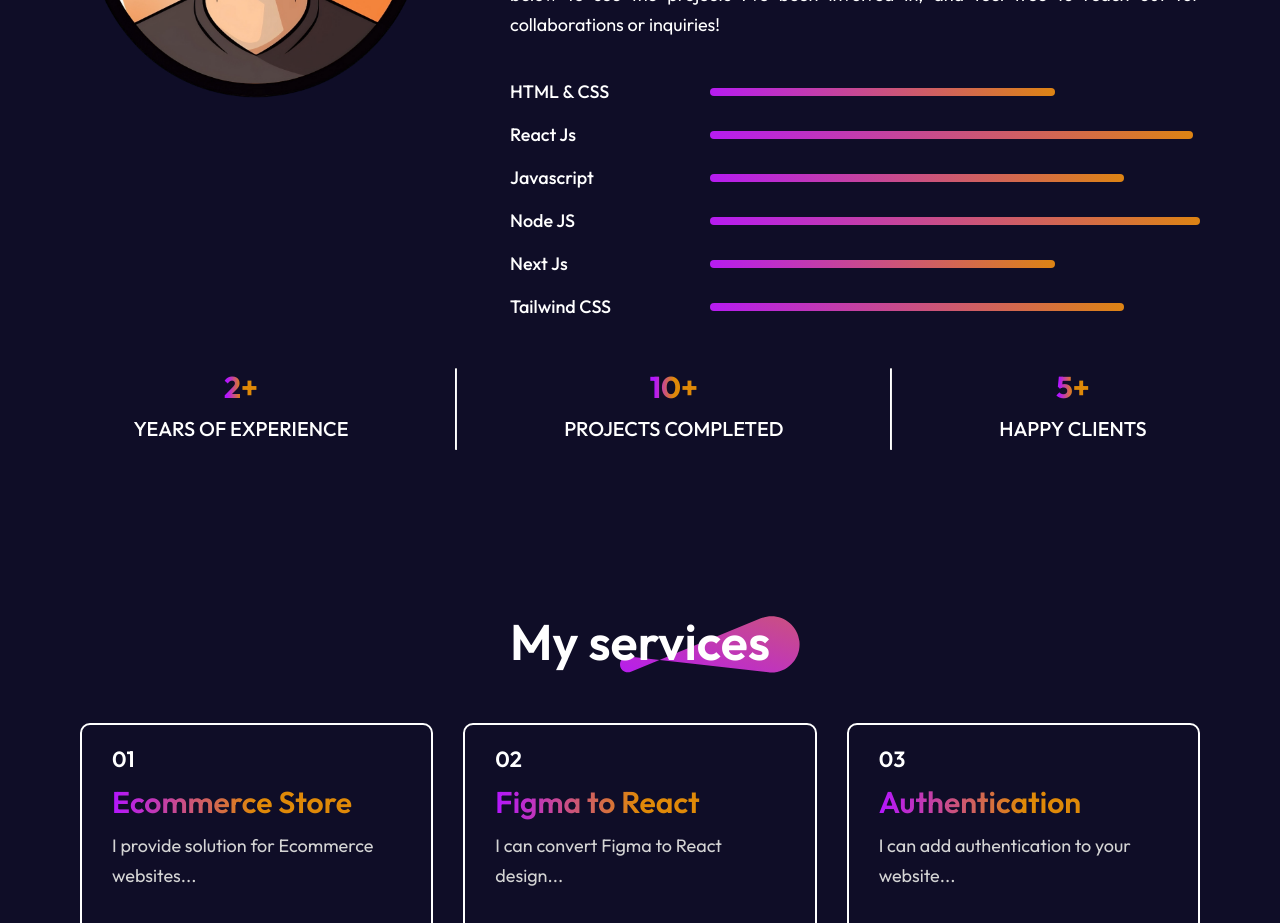
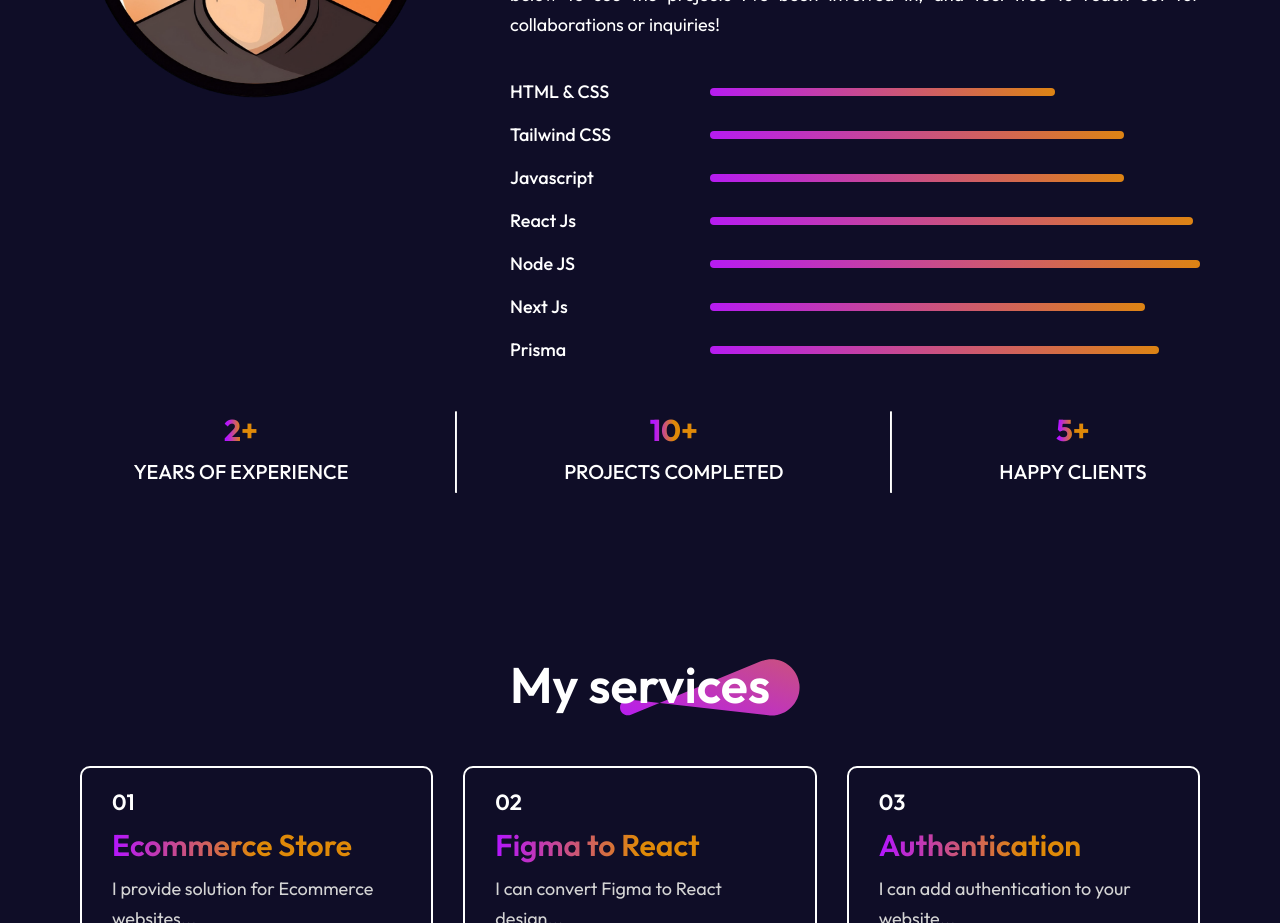
Before and after one commit to mdshafiqcs/react-portfolio, a React (Vite) app: page / in a window 1280 px wide. Shown: the part 1200-2123 px from the top of the page. Built offline with nearby package versions, Linux system fonts and the light colour scheme.

Commit message:
re arranged the skills

```diff
--- a/src/components/About/About.jsx
+++ b/src/components/About/About.jsx
@@ -20,11 +20,12 @@ function About() {
           </div>
           <div className="about-skills">
             <div className="about-skill"> <p>HTML & CSS</p> <hr style={{width: "50%"}}/> </div>
+            <div className="about-skill"> <p>Tailwind CSS</p> <hr style={{width: "60%"}}/> </div>
+            <div className="about-skill"> <p>Javascript</p> <hr style={{width: "60%"}}/> </div>
             <div className="about-skill"> <p>React Js</p> <hr style={{width: "70%"}}/> </div>
-            <div className="about-skill"> <p>Javascript</p> <hr style={{width: "60%"}}/> </div>
             <div className="about-skill"> <p>Node JS</p> <hr style={{width: "75%"}}/> </div>
-            <div className="about-skill"> <p>Next Js</p> <hr style={{width: "50%"}}/> </div>
-            <div className="about-skill"> <p>Tailwind CSS</p> <hr style={{width: "60%"}}/> </div>
+            <div className="about-skill"> <p>Next Js</p> <hr style={{width: "63%"}}/> </div>
+            <div className="about-skill"> <p>Prisma</p> <hr style={{width: "65%"}}/> </div>
           </div>
         </div>
       </div>
```
